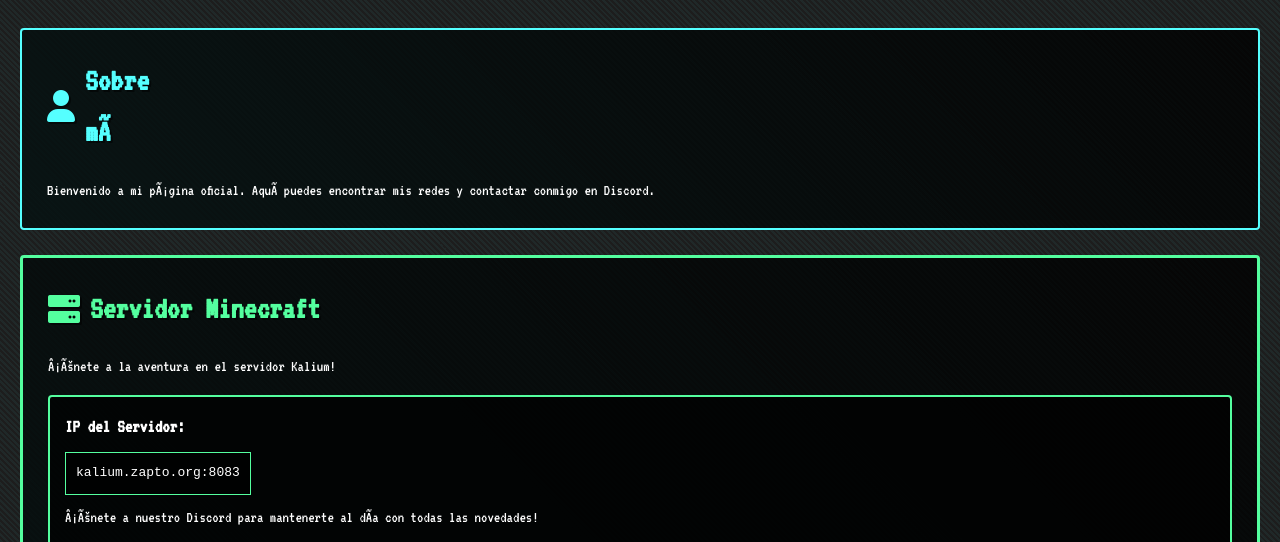
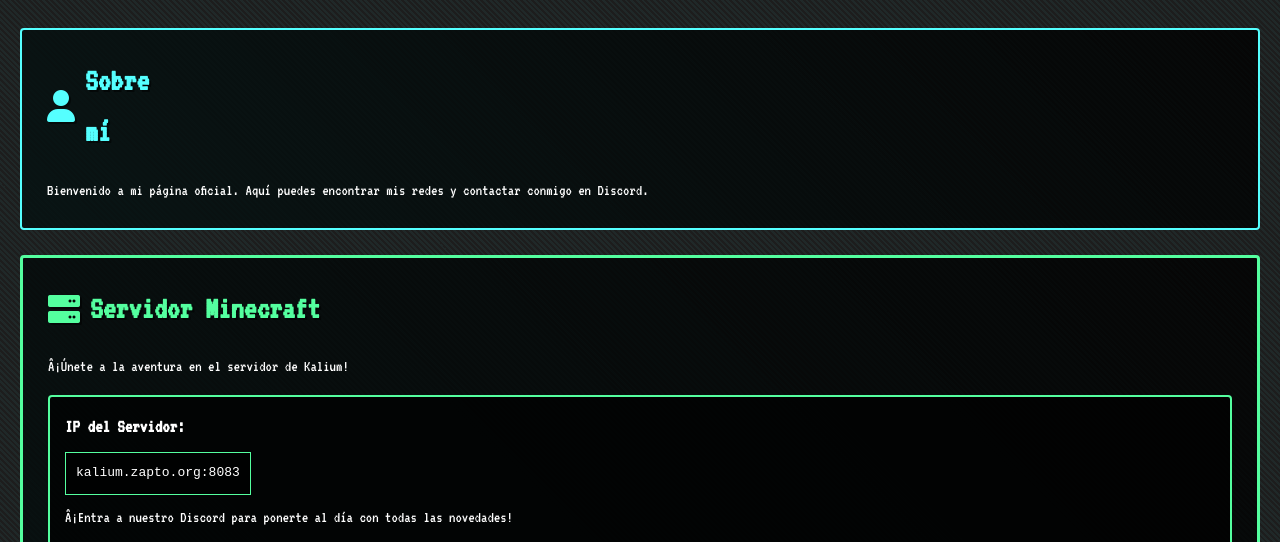
Before and after one commit to POTAXIO38/Potaxio38, a plain HTML site: page index.html in a window 1280 px wide. Shown: the part 225-767 px from the top of the page. Drawn offline with Linux system fonts and the light colour scheme.

Commit message:
index.html

```diff
--- a/index.html
+++ b/index.html
@@ -307,17 +307,17 @@
     </header>
 
     <section id="about">
-        <h2><i class="fas fa-user"></i> Sobre mÃ­</h2>
-        <p>Bienvenido a mi pÃ¡gina oficial. AquÃ­ puedes encontrar mis redes y contactar conmigo en Discord.</p>
+        <h2><i class="fas fa-user"></i> Sobre mí­</h2>
+        <p>Bienvenido a mi página oficial. Aquí puedes encontrar mis redes y contactar conmigo en Discord.</p>
     </section>
 
     <section class="minecraft-server">
         <h2><i class="fas fa-server"></i> Servidor Minecraft</h2>
-        <p>Â¡Ãšnete a la aventura en el servidor Kalium!</p>
+        <p>Â¡Únete a la aventura en el servidor de Kalium!</p>
         <div class="server-info">
             <h3>IP del Servidor:</h3>
             <div class="server-ip">kalium.zapto.org:8083</div>
-            <p>Â¡Ãšnete a nuestro Discord para mantenerte al dÃ­a con todas las novedades!</p>
+            <p>Â¡Entra a nuestro Discord para ponerte al dí­a con todas las novedades!</p>
             <a href="https://discord.gg/RnKPtdX5" target="_blank" class="discord-link kalium-discord">
                 <i class="fab fa-discord"></i> Discord de Kalium
             </a>
```
